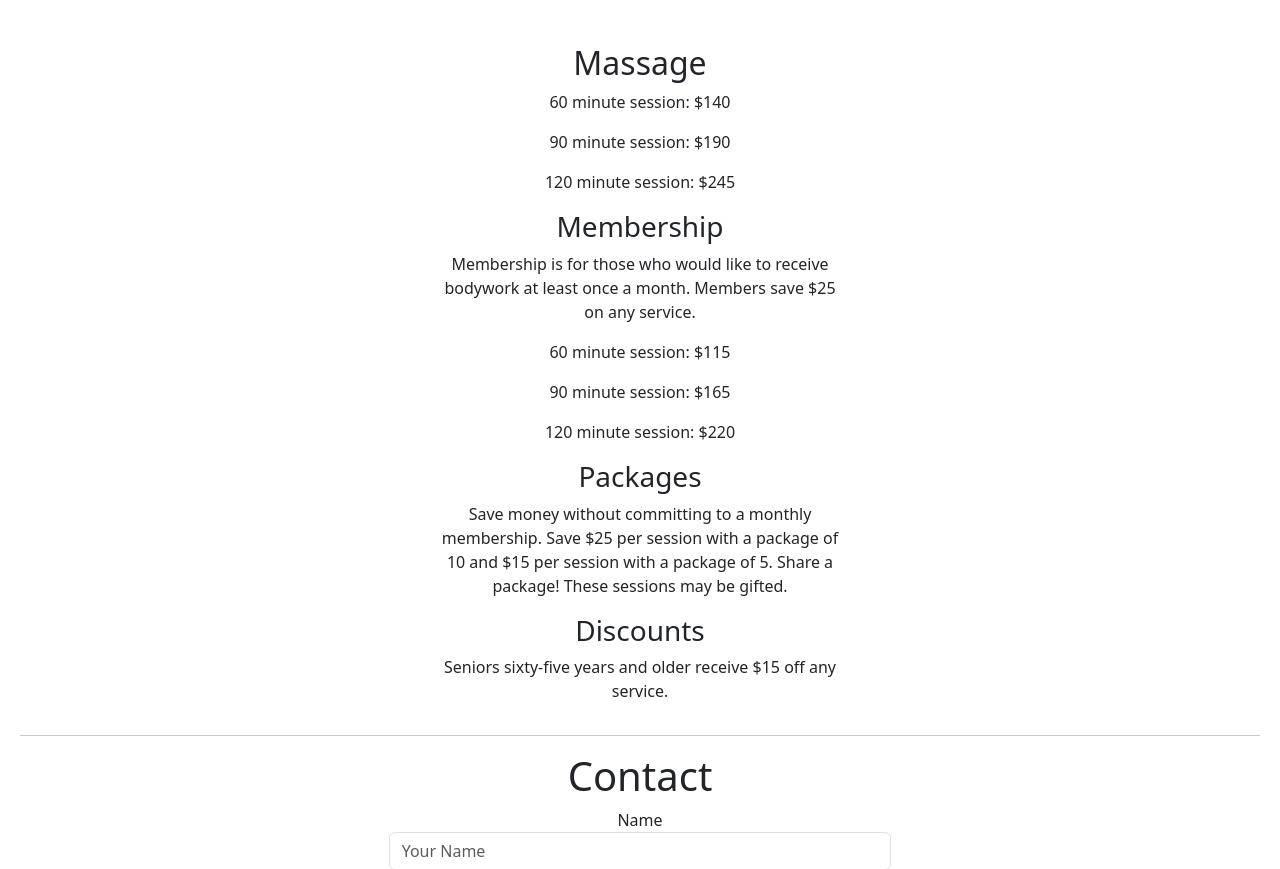
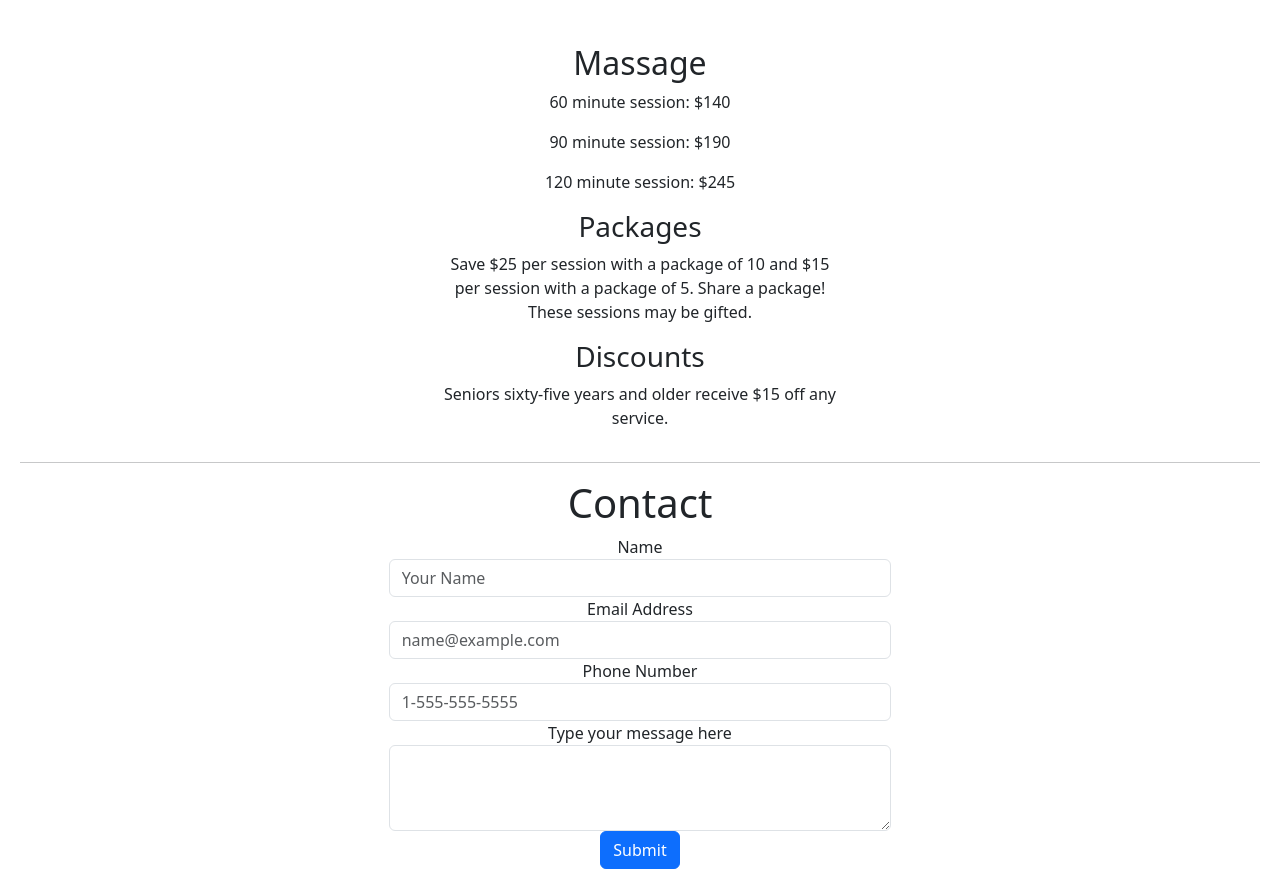
Before and after one commit to tnoff/eastbay, a Django app: page /prices/ in a window 1280 px wide. Shown: the part 56-925 px from the top of the page. Run offline with Django 4.2, Linux system fonts and the light colour scheme; some libraries are stand-ins or nearby versions.

Commit message:
remove membership

```diff
--- a/templates/prices.html
+++ b/templates/prices.html
@@ -18,15 +18,8 @@
             <p>90 minute session: $190</p>
             <p>120 minute session: $245</p>
         </div>
-        <h3 align="center">Membership</h3>
-        <p align="center">Membership is for those who would like to receive bodywork at least once a month. Members save $25 on any service.</p>
-        <div align="center">
-            <p>60 minute session: $115</p>
-            <p>90 minute session: $165</p>
-            <p>120 minute session: $220</p>
-        </div>
         <h3 align="center">Packages</h3>
-        <p align="center">Save money without committing to a monthly membership. Save $25 per session with a package of 10 and $15 per session with a package of 5. Share a package! These sessions may be gifted.</p>
+        <p align="center"> Save $25 per session with a package of 10 and $15 per session with a package of 5. Share a package! These sessions may be gifted.</p>
         <h3 align="center">Discounts</h3>
         <p align="center">Seniors sixty-five years and older receive $15 off any service.</p>
     </div>
```
